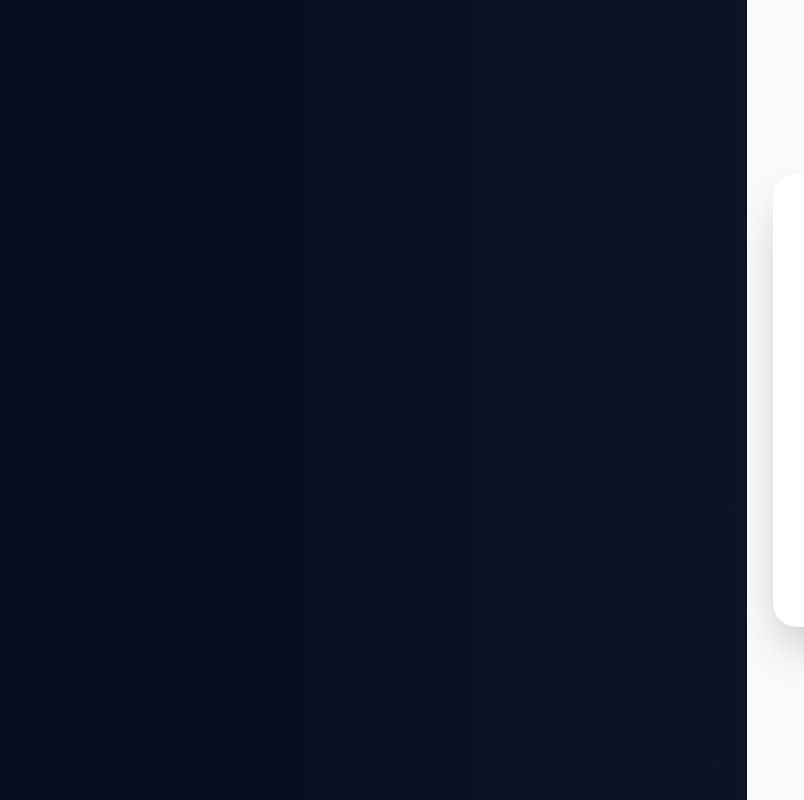
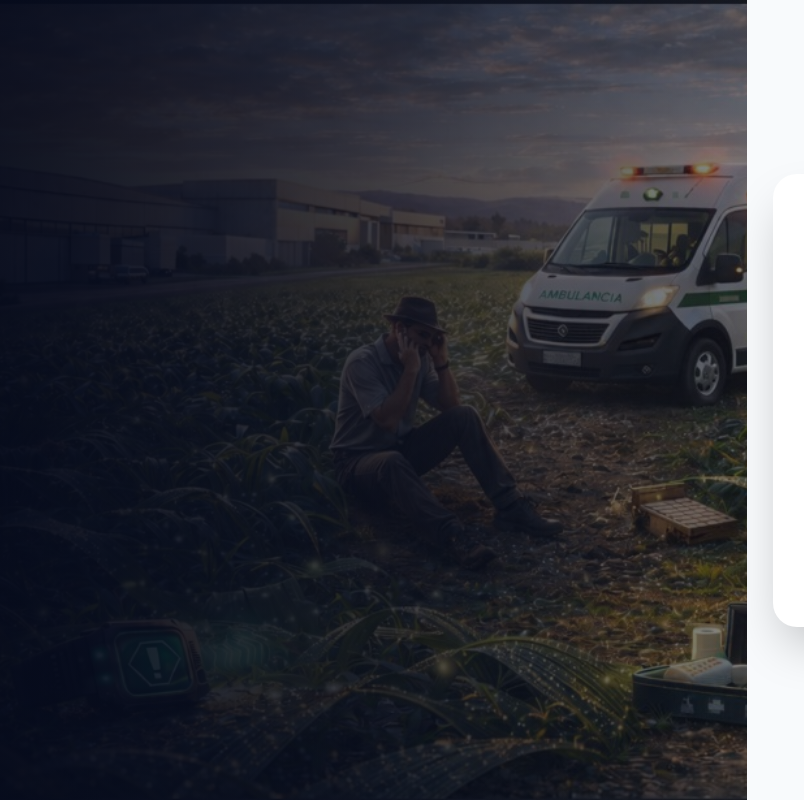
Before and after one commit to Jhon25-code/siaas-backend, a website: page web/login.html in a window 1280 px wide. Shown: the full height of the page, 0-804 px from the left. Drawn offline with Linux system fonts and the light colour scheme.

Commit message:
Mejora visual login con imagen de fondo institucional

```diff
--- a/web/css/styles.css
+++ b/web/css/styles.css
@@ -419,9 +419,15 @@ body.loginPage {
 .loginHero {
   position: relative;
   height: 100vh;
-  background-color: #0f172a; /* Color de fondo por si no carga imagen */
-  background-size: cover;
-  background-position: center;
+
+  background:
+    linear-gradient(
+      90deg,
+      rgba(15,23,42,0.85) 0%,
+      rgba(15,23,42,0.65) 40%,
+      rgba(15,23,42,0.35) 100%
+    ),
+    url('../images/bg_agroindustrial.jpg') center center / cover no-repeat;
 }
 
 .loginHero::after {
```
